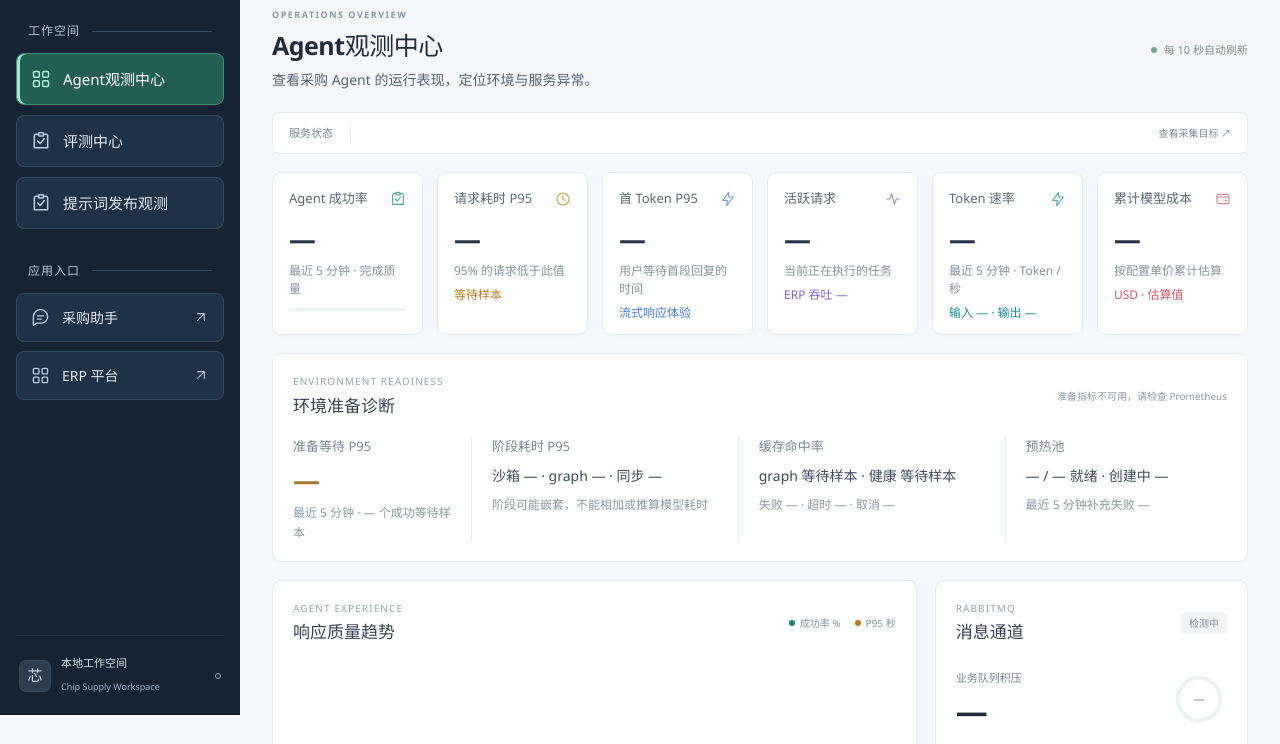
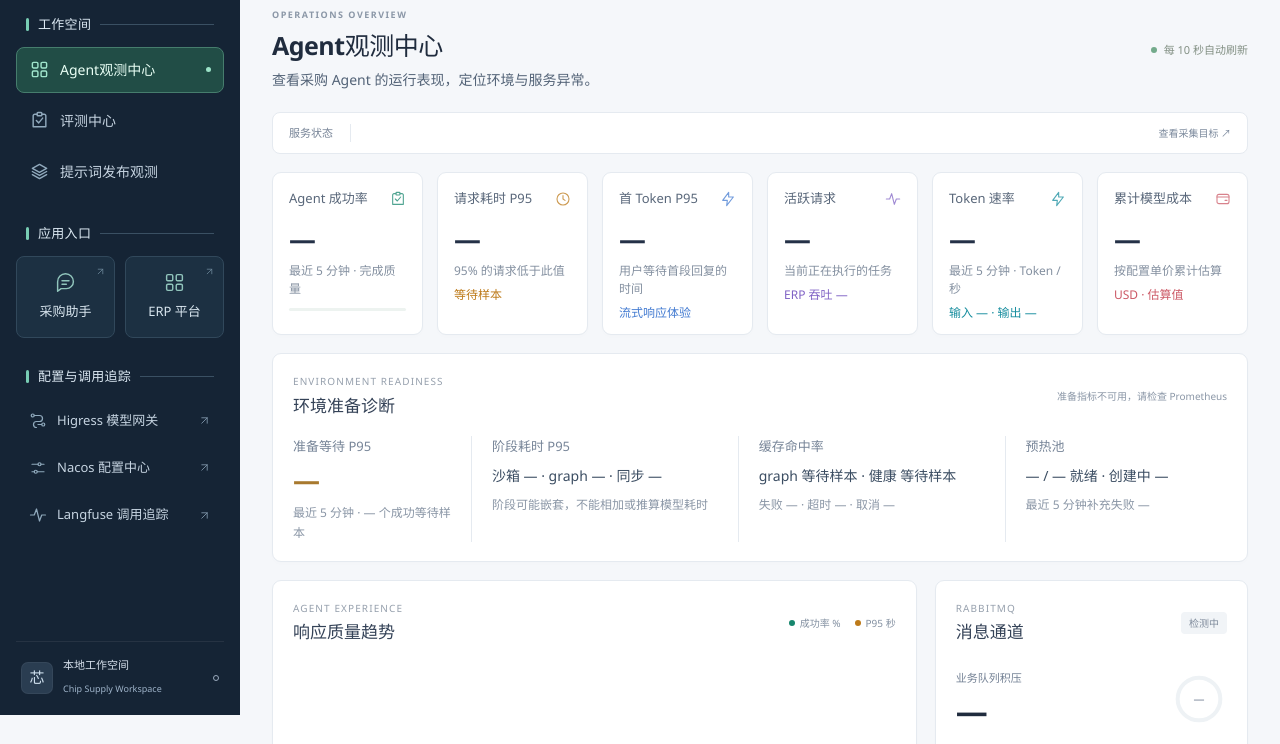
Before and after one commit to LZD88/ChipSupply-Observability, a plain HTML site: page index.html in a window 1280 px wide. Shown: the part 85-829 px from the top of the page. Drawn offline with Linux system fonts and the light colour scheme; no server answers.

Commit message:
style(sidebar): 重排导航层级并强化分组标题与入口辨识度

```diff
--- a/index.html
+++ b/index.html
@@ -26,15 +26,33 @@
     <symbol id="icon-sliders" viewBox="0 0 24 24"><path d="M4 7h8m4 0h4M4 17h3m4 0h9"/><circle cx="14" cy="7" r="2"/><circle cx="9" cy="17" r="2"/></symbol>
     <symbol id="icon-route" viewBox="0 0 24 24"><circle cx="5" cy="6" r="2"/><circle cx="19" cy="18" r="2"/><path d="M7 6h7a4 4 0 0 1 0 8h-4a4 4 0 0 0 0 8M17 18h-5"/></symbol>
   </defs></svg>
-  <aside class="sidebar">
+  <aside class="sidebar" aria-label="工作空间导航">
     <a class="brand" href="/"><span class="brand-mark"><i></i><i></i><i></i></span><span><b>芯链<span class="brand-tag">CONSOLE</span></b><small>评测与观测中心</small></span></a>
-    <div class="nav-label">工作空间</div>
+    <div class="sidebar-scroll">
+    <section class="sidebar-section" aria-labelledby="workspace-nav-label">
+    <div class="nav-label" id="workspace-nav-label">工作空间</div>
     <nav class="view-tabs" aria-label="看板视图">
       <button id="show-live" class="active" type="button" aria-current="page"><svg class="icon"><use href="#icon-grid"/></svg><span>Agent观测中心</span></button>
       <button id="show-quality" type="button"><svg class="icon"><use href="#icon-check"/></svg><span>评测中心</span></button>
-      <button id="show-releases" type="button"><svg class="icon"><use href="#icon-check"/></svg><span>提示词发布观测</span></button>
+      <button id="show-releases" type="button"><svg class="icon"><use href="#icon-layers"/></svg><span>提示词发布观测</span></button>
     </nav>
-    <div class="sidebar-links"><div class="nav-label">应用入口</div><a href="http://localhost:3000" target="_blank" rel="noopener"><span class="app-link-label"><svg class="icon"><use href="#icon-chat"/></svg>采购助手</span><svg class="icon external-arrow"><use href="#icon-arrow"/></svg></a><a href="http://localhost:8082" target="_blank" rel="noopener"><span class="app-link-label"><svg class="icon"><use href="#icon-grid"/></svg>ERP 平台</span><svg class="icon external-arrow"><use href="#icon-arrow"/></svg></a></div>
+    </section>
+    <section class="sidebar-section" aria-labelledby="application-nav-label">
+      <div class="nav-label" id="application-nav-label">应用入口</div>
+      <nav class="sidebar-links application-links" aria-label="业务应用">
+        <a href="http://localhost:3000" target="_blank" rel="noopener"><span class="app-link-label"><svg class="icon"><use href="#icon-chat"/></svg><span>采购助手</span></span><svg class="icon external-arrow"><use href="#icon-arrow"/></svg></a>
+        <a href="http://localhost:8082" target="_blank" rel="noopener"><span class="app-link-label"><svg class="icon"><use href="#icon-grid"/></svg><span>ERP 平台</span></span><svg class="icon external-arrow"><use href="#icon-arrow"/></svg></a>
+      </nav>
+    </section>
+    <section class="sidebar-section sidebar-tools" aria-labelledby="integration-nav-label">
+      <div class="nav-label" id="integration-nav-label">配置与调用追踪</div>
+      <nav class="sidebar-links integration-links" aria-label="配置与调用追踪">
+        <a href="http://localhost:18001" target="_blank" rel="noopener"><span class="app-link-label"><svg class="icon"><use href="#icon-route"/></svg>Higress 模型网关</span><svg class="icon external-arrow"><use href="#icon-arrow"/></svg></a>
+        <a href="http://localhost:18848/nacos" target="_blank" rel="noopener"><span class="app-link-label"><svg class="icon"><use href="#icon-sliders"/></svg>Nacos 配置中心</span><svg class="icon external-arrow"><use href="#icon-arrow"/></svg></a>
+        <a href="http://localhost:13000/project/chipchain-agent/traces" target="_blank" rel="noopener"><span class="app-link-label"><svg class="icon"><use href="#icon-pulse"/></svg>Langfuse 调用追踪</span><svg class="icon external-arrow"><use href="#icon-arrow"/></svg></a>
+      </nav>
+    </section>
+    </div>
     <div class="sidebar-bottom"><span class="workspace-avatar">芯</span><div><b>本地工作空间</b><small>Chip Supply Workspace</small></div><span class="workspace-dot" aria-label="本地环境"></span></div>
   </aside>
   <header class="topbar">
--- a/styles.css
+++ b/styles.css
@@ -1,30 +1,42 @@
 :root{color-scheme:light;--bg:#f5f7fa;--surface:#fff;--surface-2:#f8fafc;--line:#e5eaf0;--text:#202c3e;--muted:#738094;--green:#16866d;--amber:#bd7a19;--blue:#437bd1;--purple:#8063c5;--cyan:#168d9e;--rose:#cc5966;--sidebar:240px}
 *{box-sizing:border-box}[hidden]{display:none!important}html{background:var(--bg);scroll-behavior:smooth}body{margin:0;min-width:320px;color:var(--text);font:15px/1.65 "Segoe UI","Microsoft YaHei UI","Microsoft YaHei","PingFang SC",sans-serif;font-synthesis:none}a{color:var(--green);text-decoration:none}button,input,select{font:inherit}button,select{cursor:pointer}:focus-visible{outline:3px solid #50ac9960;outline-offset:3px}button:disabled{opacity:.6;cursor:wait}.icon{width:19px;height:19px;stroke:currentColor;stroke-width:1.65;fill:none;stroke-linecap:round;stroke-linejoin:round;flex-shrink:0}.icon-definitions{position:absolute;width:0;height:0;overflow:hidden}.skip-link{position:fixed;left:240px;top:-60px;z-index:100;padding:10px 18px;background:white;border:1px solid var(--green)}.skip-link:focus{top:10px}
 /* Workspace navigation */
-.sidebar{position:fixed;inset:0 auto 0 0;z-index:30;width:var(--sidebar);display:flex;flex-direction:column;background:#152435;color:#d4deea;padding:27px 16px 18px}
-.brand{display:flex;gap:12px;align-items:center;color:#f6f9fc;padding:0 7px}
+.sidebar{position:fixed;inset:0 auto 0 0;z-index:30;width:var(--sidebar);display:flex;flex-direction:column;background:#152435;color:#d4deea;padding:26px 16px 16px}
+.brand{display:flex;gap:12px;align-items:center;color:#f6f9fc;padding:0 7px 24px;flex-shrink:0}
 .brand-mark{width:37px;height:37px;background:#2a9f84;border-radius:10px;display:flex;gap:3px;align-items:center;justify-content:center}
 .brand-mark i{display:block;width:4px;height:13px;background:#fff;border-radius:3px}
 .brand-mark i:nth-child(2){height:22px}.brand-mark i:nth-child(3){height:9px}
 .brand b{display:block;font-size:20px;font-weight:650;letter-spacing:1px;line-height:1.3}
 .brand-tag{display:inline-block;vertical-align:middle;padding:2px 4px;margin-left:7px;border:1px solid #ffffff24;border-radius:3px;color:#b8c9db;font-size:8px;font-weight:500;letter-spacing:.8px}
 .brand small{display:block;color:#b8c9db;font-size:11px;margin-top:3px;letter-spacing:.7px}
-.nav-label{display:flex;align-items:center;gap:12px;color:#b8c9db;font-size:12px;font-weight:600;letter-spacing:1px;margin:32px 12px 12px}
-.nav-label::after{content:"";flex:1;height:1px;background:#3a4e64}
-.view-tabs{display:grid;gap:10px}
-.view-tabs button{display:flex;align-items:center;gap:12px;width:100%;min-height:52px;border:1px solid #344b62;border-radius:8px;background:#1e3247;color:#e2ebf5;padding:12px 14px;text-align:left;font-size:15px;font-weight:500;line-height:1.5;transition:background .15s,border-color .15s}
-.view-tabs button>.icon{width:20px;height:20px;color:#b8cfe5;stroke-width:1.8}
-.view-tabs button:hover{background:#2b435b;border-color:#607d99;color:#fff}
-.view-tabs button.active{background:#235e52;color:#fff;border-color:#438d7a;box-shadow:inset 3px 0 #9ee8ce}
-.view-tabs button.active>.icon{color:#adf2db}
-.view-tabs button.active:hover{background:#2b7061;border-color:#69af99}
-.sidebar-links a{padding:12px 14px;min-height:48px;margin-bottom:9px;display:flex;gap:10px;justify-content:space-between;align-items:center;color:#e2ebf5;font-size:14px;font-weight:500;background:#1e3247;border:1px solid #344b62;border-radius:8px;transition:background .15s,border-color .15s}
-.sidebar-links a:hover{background:#2b435b;border-color:#607d99;color:#fff}
-.app-link-label{display:flex;gap:12px;align-items:center}
-.sidebar-links .icon{width:19px;height:19px;color:#b8cfe5}
-.sidebar-links .external-arrow{width:16px;height:16px;color:#b8c9db}
+.sidebar-scroll{flex:1;min-height:0;overflow-y:auto;overflow-x:hidden;scrollbar-width:thin;scrollbar-color:#42586c transparent;padding:2px 0 20px}
+.sidebar-section+.sidebar-section{margin-top:28px}
+.nav-label{display:flex;align-items:center;gap:9px;color:#dce9f3;font-size:13px;font-weight:600;letter-spacing:.3px;margin:0 10px 12px;line-height:1.6}
+.nav-label::before{content:"";width:3px;height:13px;flex-shrink:0;border-radius:2px;background:#78cdb4}
+.nav-label::after{content:"";height:1px;flex:1;min-width:12px;background:#3a5063}
+.view-tabs{display:grid;gap:5px}
+.view-tabs button{position:relative;display:flex;align-items:center;gap:11px;width:100%;min-height:46px;border:1px solid transparent;border-radius:8px;background:transparent;color:#c6d4e1;padding:11px 13px;text-align:left;font-size:14px;font-weight:500;line-height:1.5;transition:background .15s,color .15s}
+.view-tabs button>.icon{width:19px;height:19px;color:#91aabd;stroke-width:1.8}
+.view-tabs button:hover{background:#ffffff08;color:#fff}
+.view-tabs button.active{background:#214d46;color:#e9fff5;border-color:#467d6d;box-shadow:none}
+.view-tabs button.active::after{content:"";position:absolute;right:12px;width:5px;height:5px;border-radius:50%;background:#9ce3c8}
+.view-tabs button.active>.icon{color:#a0e5cc}
+.view-tabs button.active:hover{background:#285b50;border-color:#5d9d87}
+.sidebar-links{display:grid;gap:4px}
+.sidebar-links a{padding:10px 12px;min-height:42px;margin:0;display:flex;gap:8px;justify-content:space-between;align-items:center;color:#c6d4e1;font-size:13px;font-weight:400;background:transparent;border:1px solid transparent;border-radius:8px;transition:background .15s,color .15s}
+.sidebar-links a:hover{background:#ffffff08;color:#fff}
+.app-link-label{display:flex;gap:10px;align-items:center;min-width:0}
+.sidebar-links .icon{width:18px;height:18px;color:#8fa9bc}
+.sidebar-links .external-arrow{width:13px;height:13px;color:#7e95a9}
+.application-links{grid-template-columns:repeat(2,minmax(0,1fr));gap:10px}
+.application-links a{position:relative;min-height:82px;padding:13px 11px;background:#1c3042;border-color:#31485b;align-items:center;justify-content:center}
+.application-links a:hover{background:#243e50;border-color:#4f736f}
+.application-links .app-link-label{flex-direction:column;gap:8px;white-space:nowrap;font-size:13px;color:#d9e6ef}
+.application-links .app-link-label>.icon{width:21px;height:21px;color:#91c5bc}
+.application-links .external-arrow{position:absolute;right:8px;top:9px;width:11px;height:11px;color:#708a9d}
+.integration-links a{font-size:13px;min-height:42px}
 .sidebar :focus-visible{outline:2px solid #a5ebd5;outline-offset:3px}
-.sidebar-bottom{margin-top:auto;padding:18px 3px 0;border-top:1px solid #ffffff12;display:flex;align-items:center;gap:10px}
+.sidebar-bottom{margin-top:auto;padding:14px 5px 0;border-top:1px solid #ffffff12;display:flex;align-items:center;gap:10px;flex-shrink:0}
 .workspace-avatar{width:32px;height:32px;background:#2a3d51;border:1px solid #ffffff0d;display:grid;place-items:center;border-radius:7px;color:#d0e0ee}
 .sidebar-bottom b{display:block;font-size:11px;font-weight:500;color:#d4deea}.sidebar-bottom small{color:#9eb3c9;font-size:9px}
 .workspace-dot{width:6px;height:6px;border:1px solid #9aaabd;border-radius:50%;margin-left:auto}
```
